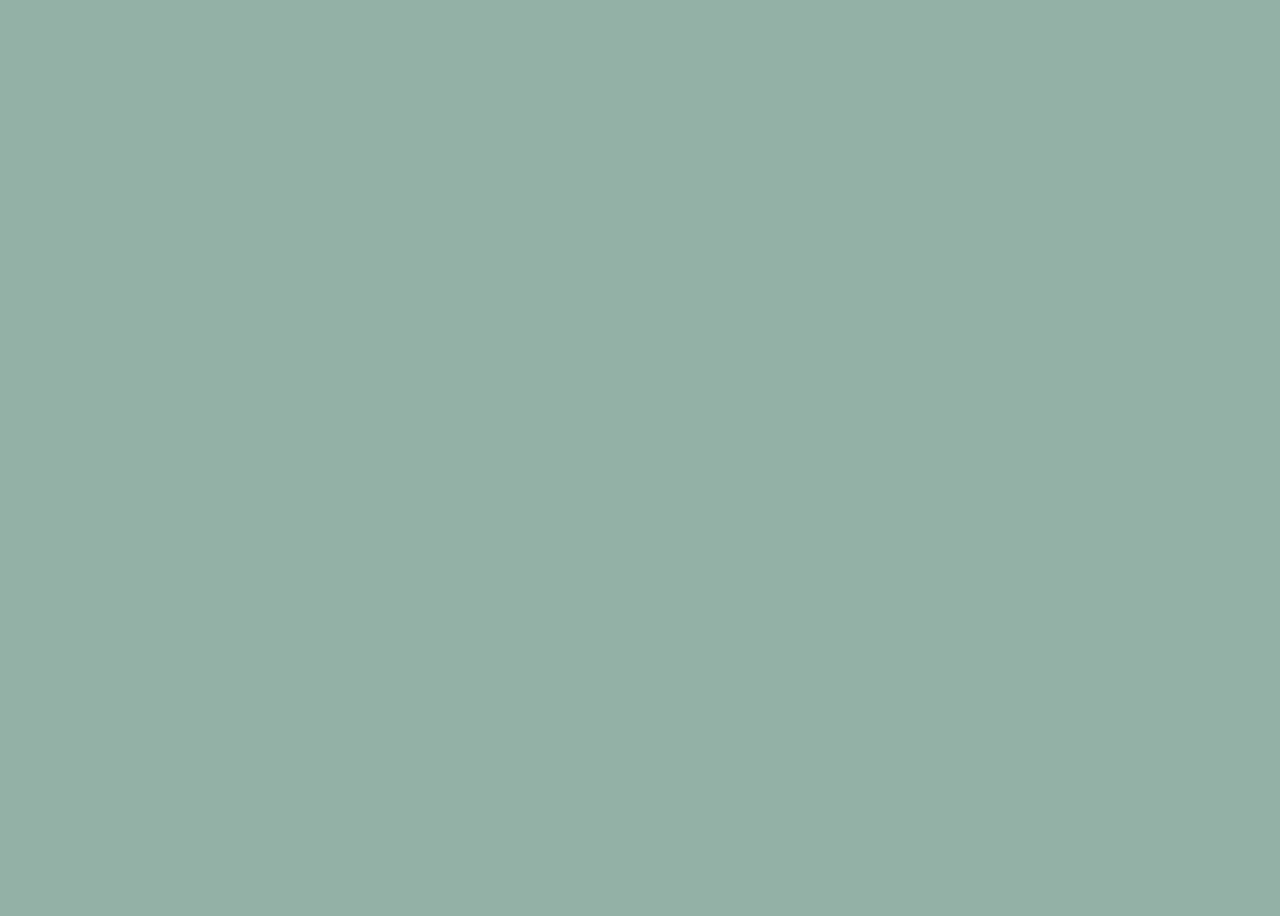
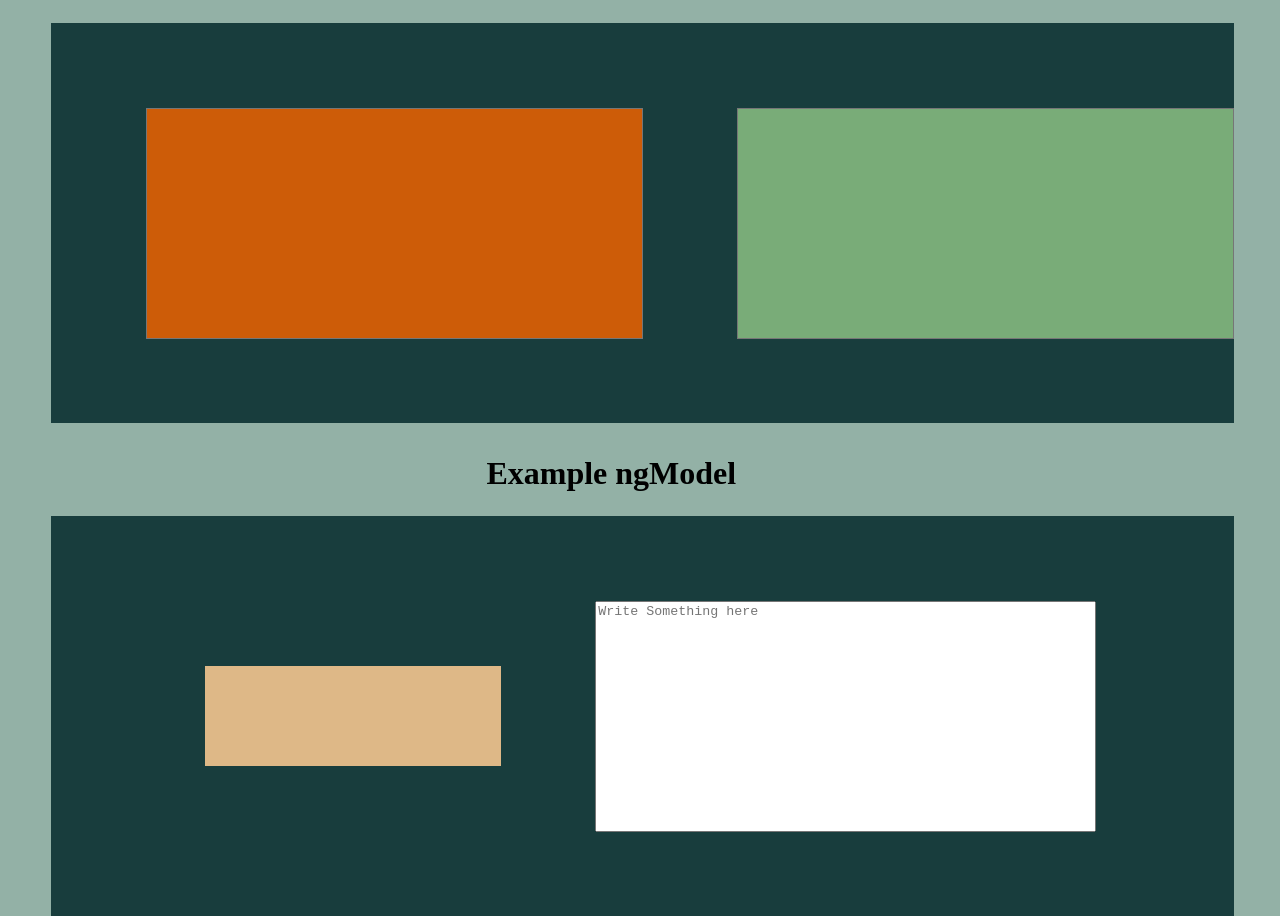
Before and after one commit to Danpier-Dos-Reis/AngularTests, an Angular app: page / in a window 1280 px wide. Shown: the part 1056-1972 px from the top of the page. Before the commit the page ends 986 px from the top, so only its background shows below. Built offline with nearby package versions, Linux system fonts and the light colour scheme.

Commit message:
Two data binding example with TextAreas and using ngMdel

```diff
--- a/src/app/app.component.html
+++ b/src/app/app.component.html
@@ -1,3 +1,4 @@
+<!-- Section Event Binding -->
 <h1 class="titleOne">Example Event Binding</h1>
 <section class="eventBinding">
   <div class="textBox">
@@ -6,7 +7,7 @@
   <input type="text" name="textInput" id="mainTextBox" value="Write Something Here">
   <button class="btnCopyandPaste" (click)="copyAndPaste()">Paste into white panel</button>
 </section>
-<!-- New Section -->
+<!-- Section Property Binding -->
 <h1 class="titleOne">Example Property Biding</h1>
 <section class="eventBinding">
   <div class="textBox">
@@ -16,7 +17,20 @@
   <button class="btnCopyandPaste" [disabled]="enable" (click)="copyAndPaste()">Paste into white panel</button>
   <button class="btnCopyandPaste" (click)="disableButton()">Block paste button</button>
 </section>
-
+<!-- Section Tow Data Binding -->
+<h1 class="titleOne">Example Tow Data Biding</h1>
+<section class="eventBinding">
+  <textarea name="leftTA" id="leftTextArea" cols="60" rows="15" (input)="reWrite($event)"></textarea>
+  <textarea name="rightTA" id="rightTextArea" cols="60" rows="15" (input)="reWrite($event)"></textarea>
+</section>
+<!-- Section ngModel -->
+<h1 class="titleOne">Example ngModel</h1>
+<section class="eventBinding">
+  <div class="boxRightContent">
+    <p>{{rContent}}</p>
+  </div>
+  <textarea name="ngrightTA" id="ngrightTextArea" cols="60" rows="15" [(ngModel)]="rContent" placeholder="Write Something here"></textarea>
+</section>
 
 
 
--- a/src/app/app.component.scss
+++ b/src/app/app.component.scss
@@ -35,3 +35,34 @@
     border-color: #CD5C08;
     transition: 0.3s;
 }
+
+textarea{
+    margin-left: 8%;
+}
+
+#leftTextArea{
+    resize: none;
+    background-color: #CD5C08;
+    color: #fff;
+}
+#rightTextArea{
+    resize: none;
+    background-color: #79AC78;
+    color: darkblue;
+}
+
+#ngrightTextArea{
+    resize: none;
+}
+
+.boxRightContent{
+    width: 25%; height: 25%;
+    background-color: burlywood;
+    margin-left: 13%;
+    p{
+        margin-top: 0;
+        font-size: 16px;
+        color: black;
+        font-style: inherit;
+    }
+}
--- a/src/app/app.component.ts
+++ b/src/app/app.component.ts
@@ -1,4 +1,4 @@
-import { Component } from '@angular/core';
+import { Component, EventEmitter } from '@angular/core';
 
 @Component({
   selector: 'app-root',
@@ -8,6 +8,12 @@ import { Component } from '@angular/core';
 export class AppComponent {
   paragraph:string = "";
   enable:boolean = false;
+  //Tow data binding
+  leftContent:string = "";
+  rightContent:string = "";
+  //ngModel
+  rContent:string = "";
+
 
   disableButton(){ this.enable = !this.enable; }
 
@@ -15,4 +21,17 @@ export class AppComponent {
     let textInput:any = document.getElementById("mainTextBox");
     this.paragraph = textInput.value;
   }
+
+  reWrite(event:Event){
+    const element:HTMLTextAreaElement = event.target as HTMLTextAreaElement;
+
+    if(element.id == "leftTextArea"){
+      let r:HTMLTextAreaElement = document.getElementById("rightTextArea") as HTMLTextAreaElement;
+      r.value = element.value;
+    }
+    else if(element.id == "rightTextArea"){
+      let l:HTMLTextAreaElement = document.getElementById("leftTextArea") as HTMLTextAreaElement;
+      l.value = element.value;
+    }
+  }
 }
--- a/src/app/app.module.ts
+++ b/src/app/app.module.ts
@@ -3,6 +3,7 @@ import { BrowserModule } from '@angular/platform-browser';
 
 import { AppRoutingModule } from './app-routing.module';
 import { AppComponent } from './app.component';
+import { FormsModule } from '@angular/forms';
 
 @NgModule({
   declarations: [
@@ -10,7 +11,8 @@ import { AppComponent } from './app.component';
   ],
   imports: [
     BrowserModule,
-    AppRoutingModule
+    AppRoutingModule,
+    FormsModule
   ],
   providers: [],
   bootstrap: [AppComponent]
```
